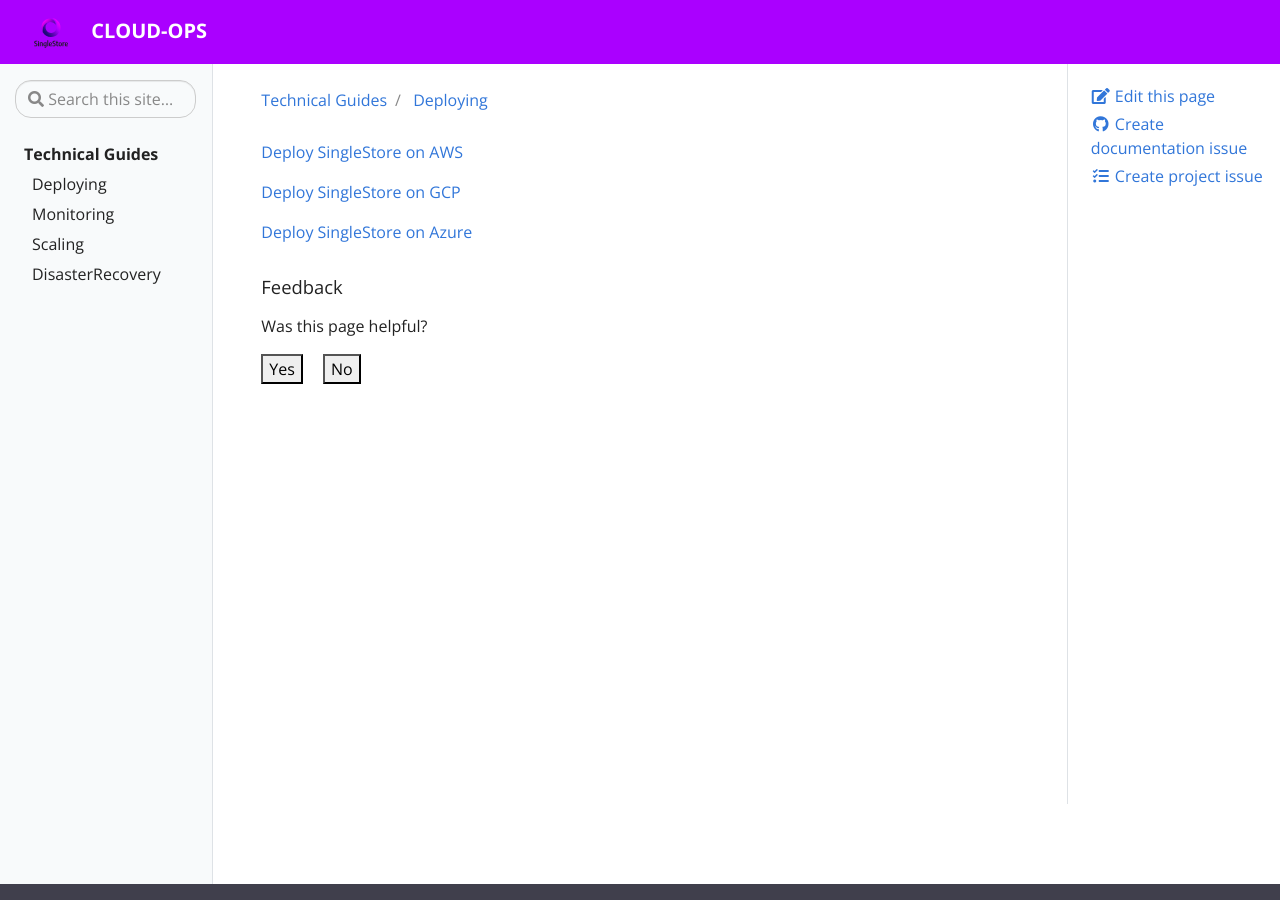
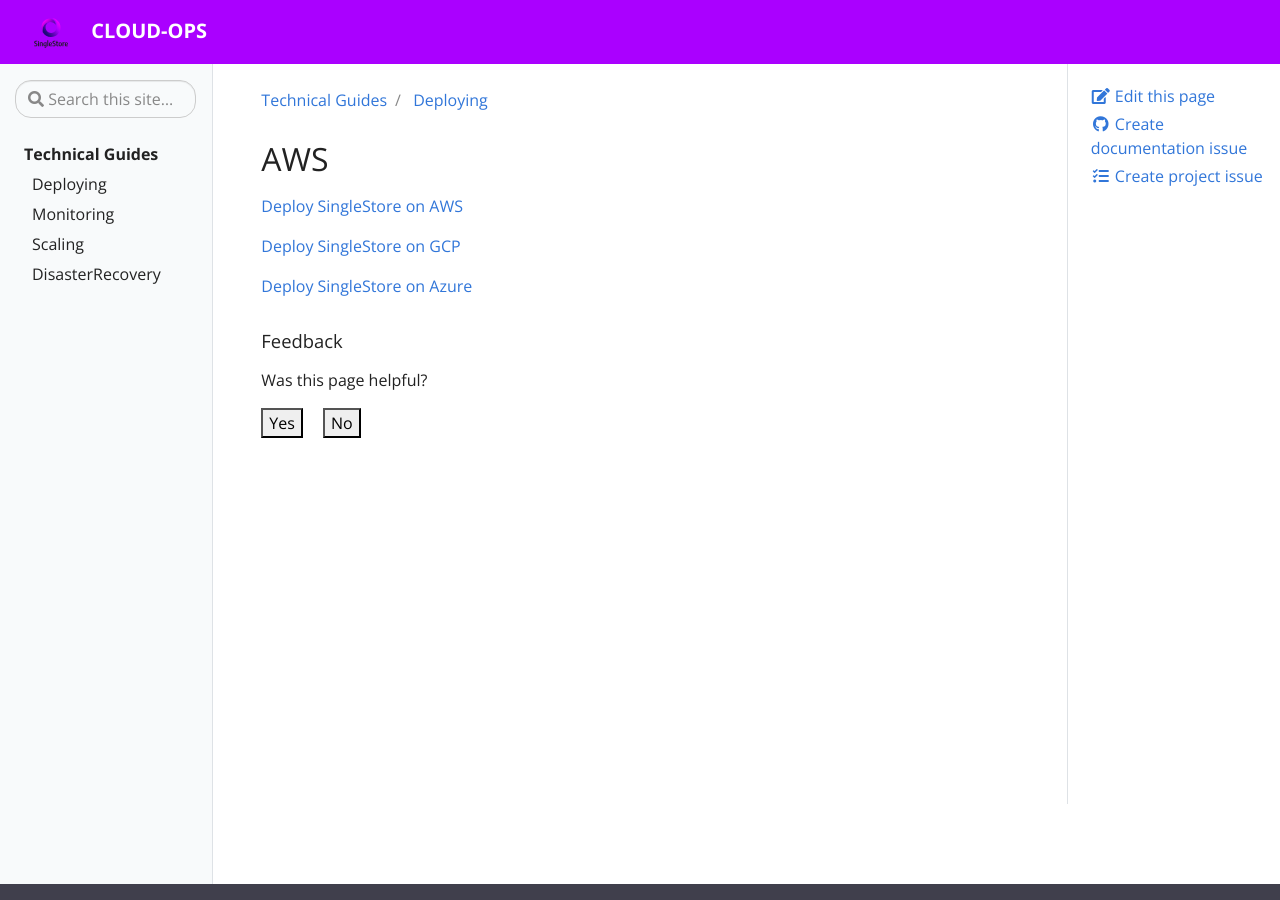
Before and after one commit to sdb-cloud-ops/cloud-ops, a Jekyll site: the page built from _docs/Deploying/deploying_home.md, in a window 1280 px wide and 900 px high. Built offline with Jekyll 4.4.1, drawn with Linux system fonts in a browser that asks for light colours.

Commit message:
Update deploying_home.md

```diff
--- a/_docs/Deploying/deploying_home.md
+++ b/_docs/Deploying/deploying_home.md
@@ -6,7 +6,7 @@ tags:
 description: Getting started
 ---
 
-
+## AWS
 [Deploy SingleStore on AWS](AWS/deploying)
 
 [Deploy SingleStore on GCP](GCP/deploying)
```
